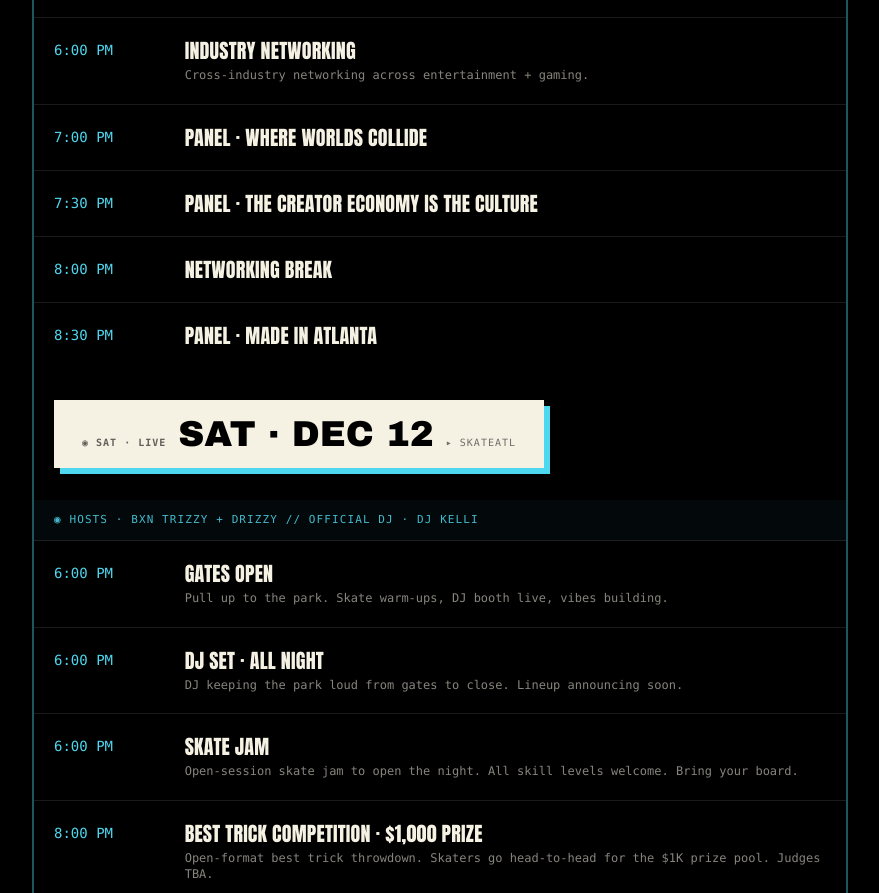
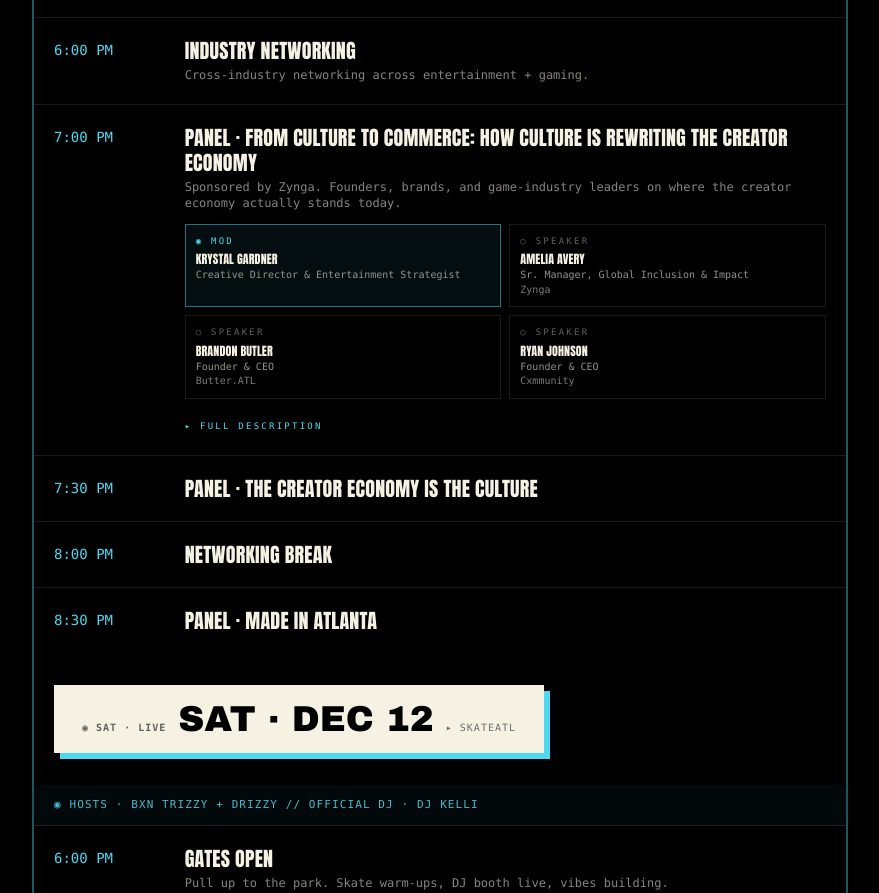
Before and after one commit to ryanjo11/the-kickback-site, a Next.js app: page /schedule in a window 1280 px wide. Shown: the part 940-1833 px from the top of the page, without its empty margins (200-1079 px from the left). Built offline with nearby package versions, Linux system fonts and the light colour scheme.

Commit message:
Schedule: rewrite Fri Dec 11 Panel 1 (From Culture to Commerce, Sponsored by Zynga) with 4 speakers (Krystal Gardner mod + Amelia Avery + Brandon Butler + Ryan Johnson); wire details toggle on both remaining main-feed render paths so panel description renders sitewide

```diff
--- a/app/schedule/page.tsx
+++ b/app/schedule/page.tsx
@@ -78,9 +78,38 @@ const days: Day[] = [
       {
         time: "7:00 – 7:30 PM",
         timeMono: "7:00 PM",
-        title: "Panel · Where Worlds Collide",
+        title: "Panel · From Culture to Commerce: How Culture Is Rewriting the Creator Economy",
+        note: "Sponsored by Zynga. Founders, brands, and game-industry leaders on where the creator economy actually stands today.",
+        details:
+          "Culture sets the pace for streaming, and the creator economy is where it shows up first. This panel brings together Founders, brands and game-industry leaders for an honest look at where things stand today: what's real, what's hype and what works. They'll get into how brands, game studios, agencies and music and entertainment companies are working with creators. They'll also cover why Atlanta keeps shaping what comes next.",
         kind: "panel",
         viewers: "1.2k",
+        speakers: [
+          {
+            role: "moderator",
+            name: "Krystal Gardner",
+            title: "Creative Director & Entertainment Strategist",
+            company: "",
+          },
+          {
+            role: "speaker",
+            name: "Amelia Avery",
+            title: "Sr. Manager, Global Inclusion & Impact",
+            company: "Zynga",
+          },
+          {
+            role: "speaker",
+            name: "Brandon Butler",
+            title: "Founder & CEO",
+            company: "Butter.ATL",
+          },
+          {
+            role: "speaker",
+            name: "Ryan Johnson",
+            title: "Founder & CEO",
+            company: "Cxmmunity",
+          },
+        ],
       },
       {
         time: "7:30 – 8:00 PM",
@@ -508,6 +537,17 @@ function DayStream({
                     })}
                   </div>
                 )}
+                {item.details && (
+                  <details className="group mt-3">
+                    <summary className="cursor-pointer list-none font-mono text-[9px] uppercase tracking-[0.25em] text-[#4DD8F0] hover:text-frost transition-colors inline-flex items-center gap-1">
+                      <span className="group-open:hidden">▸ full description</span>
+                      <span className="hidden group-open:inline">▾ hide description</span>
+                    </summary>
+                    <p className="mt-2 text-[11px] text-frost/70 font-mono leading-relaxed">
+                      {item.details}
+                    </p>
+                  </details>
+                )}
               </div>
 
               {/* Viewers + kind */}
@@ -823,6 +863,19 @@ export default function SchedulePage() {
                                 </div>
                               )}
 
+                              {/* Full description toggle */}
+                              {item.details && (
+                                <details className="group mt-3">
+                                  <summary className="cursor-pointer list-none font-mono text-[9px] uppercase tracking-[0.25em] text-[#4DD8F0] hover:text-frost transition-colors inline-flex items-center gap-1">
+                                    <span className="group-open:hidden">▸ full description</span>
+                                    <span className="hidden group-open:inline">▾ hide description</span>
+                                  </summary>
+                                  <p className="mt-2 text-[11px] md:text-xs text-frost/70 font-mono leading-relaxed">
+                                    {item.details}
+                                  </p>
+                                </details>
+                              )}
+
                               {/* Register CTA (per-item) */}
                               {item.registerUrl && (
                                 <div className="mt-3">
```
